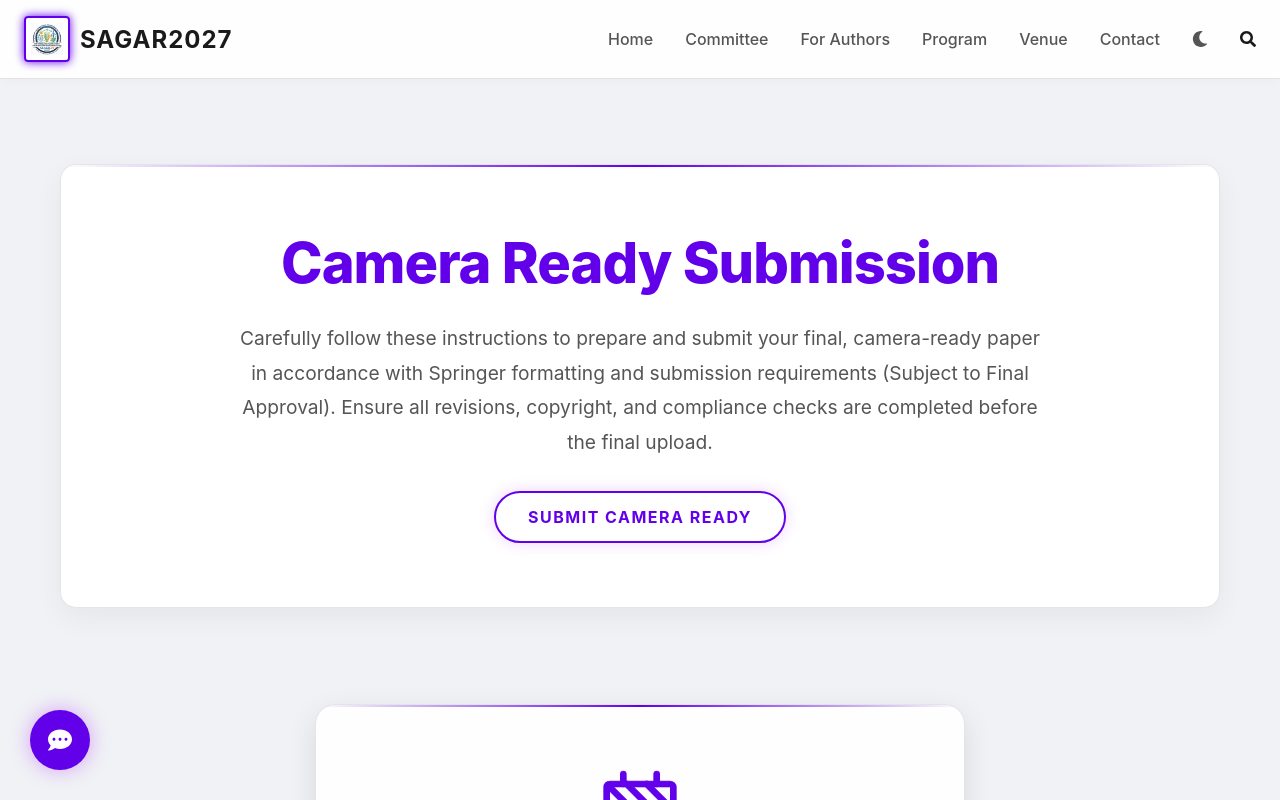
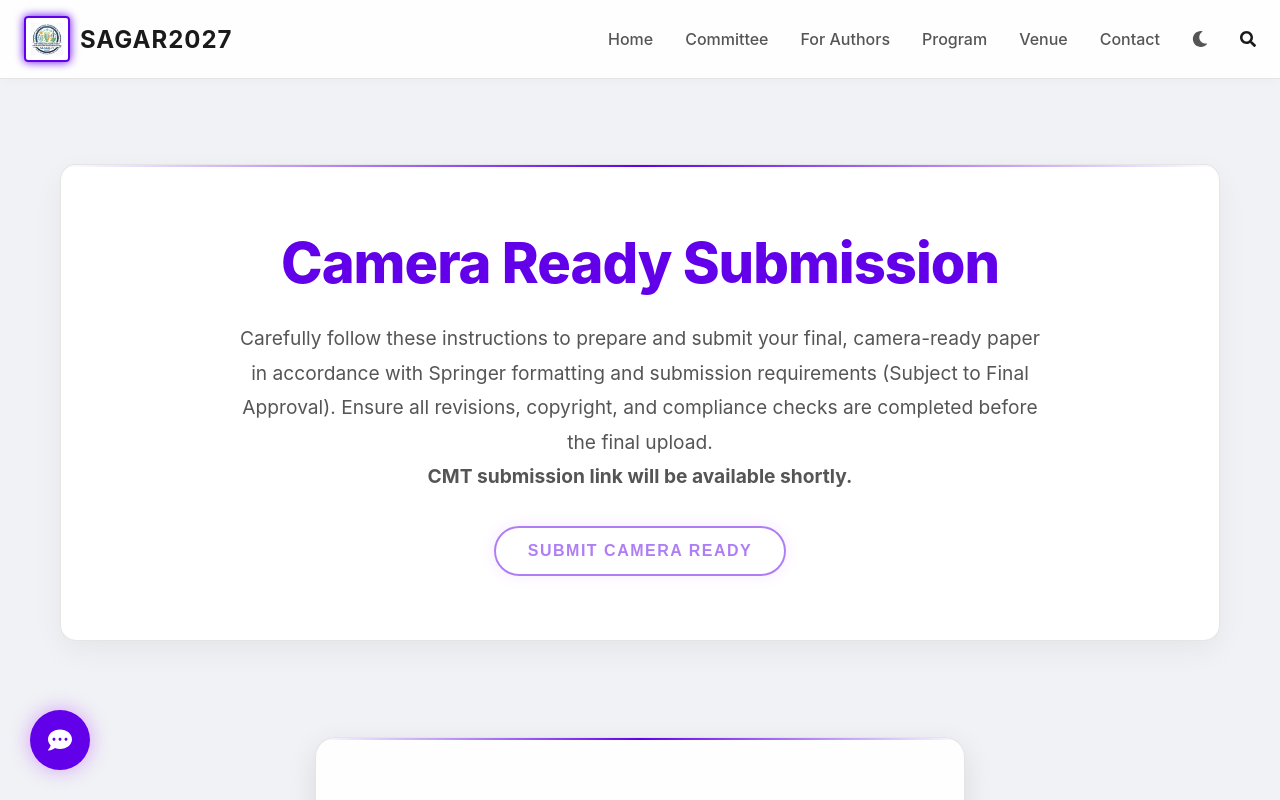
Before and after one commit to AlienMinus/ABIT-Conference_Paper, a React (Vite) app: page /for-authors/camera-ready in a window 1280 px wide. Shown: the top 800 px of the page. Built offline with nearby package versions, Linux system fonts and the light colour scheme.

Commit message:
buttons disabled

```diff
--- a/src/components/ForAuthors/CameraReady/CameraReady.jsx
+++ b/src/components/ForAuthors/CameraReady/CameraReady.jsx
@@ -11,8 +11,8 @@ const CameraReady = () => {
     <div className="cr-container">
       <div className="cr-header">
         <h1>{header.title}</h1>
-        <p>{header.description}</p>
-        <a href={header.buttonLink} target="_blank" rel="noopener noreferrer" className="cr-btn">{header.buttonText}</a>
+        <p dangerouslySetInnerHTML={{ __html: header.description }} />
+        <button className="cr-btn" disabled style={{ cursor: 'not-allowed', opacity: 0.5 }}>{header.buttonText}</button>
       </div>
 
         <UnderConstruction/>
--- a/src/components/ForAuthors/PaperSubmission/PaperSubmission.jsx
+++ b/src/components/ForAuthors/PaperSubmission/PaperSubmission.jsx
@@ -86,7 +86,7 @@ const PaperSubmission = () => {
         <h2>{footer.title}</h2>
         <p dangerouslySetInnerHTML={{ __html: footer.description }}></p>
         <div className="ps-actions">
-          <a href={footer.buttonLink} target="_blank" rel="noopener noreferrer" className="ps-btn">{footer.buttonText}</a>
+          <button className="ps-btn" disabled style={{ cursor: 'not-allowed', opacity: 0.5 }}>{footer.buttonText}</button>
         </div>
       </div>
     </div>
--- a/src/components/ForAuthors/Registration/Registration.jsx
+++ b/src/components/ForAuthors/Registration/Registration.jsx
@@ -57,9 +57,9 @@ const Registration = () => {
       </div>
 
       <div className="registration-action">
-        <a href={registrationLink.url} className="reg-btn" target="_blank" rel="noopener noreferrer">
+        <button className="reg-btn" disabled style={{ cursor: 'not-allowed', opacity: 0.5, border: 'none' }}>
           {registrationLink.text}
-        </a>
+        </button>
         <p className="coming-soon-text">{registrationLink.comingSoonText}</p>
       </div>
     </div>
--- a/src/data/cameraReady.json
+++ b/src/data/cameraReady.json
@@ -1,9 +1,9 @@
 {
   "header": {
     "title": "Camera Ready Submission",
-    "description": "Carefully follow these instructions to prepare and submit your final, camera-ready paper in accordance with Springer formatting and submission requirements (Subject to Final Approval). Ensure all revisions, copyright, and compliance checks are completed before the final upload.",
+    "description": "Carefully follow these instructions to prepare and submit your final, camera-ready paper in accordance with Springer formatting and submission requirements (Subject to Final Approval). Ensure all revisions, copyright, and compliance checks are completed before the final upload. <br/><strong>CMT submission link will be available shortly.</strong>",
     "buttonText": "Submit Camera Ready",
-    "buttonLink": "https://cmt3.research.microsoft.com/"
+    "buttonLink": "#"
   },
   "steps": {
     "title": "Submission Steps",
--- a/src/data/paperSubmission.json
+++ b/src/data/paperSubmission.json
@@ -107,7 +107,7 @@
   "footer": {
     "title": "Manuscript Submission",
     "description": "The Manuscript has to be uploaded online at the SAGAR 2027 Microsoft Research Paper submission portal. <br/><strong>CMT submission link will be available shortly.</strong>",
-    "buttonText": "Submit Paper via CMT",
-    "buttonLink": "https://cmt3.research.microsoft.com/"
+    "buttonText": "Paper Submission via CMT",
+    "buttonLink": "#"
   }
 }
```
